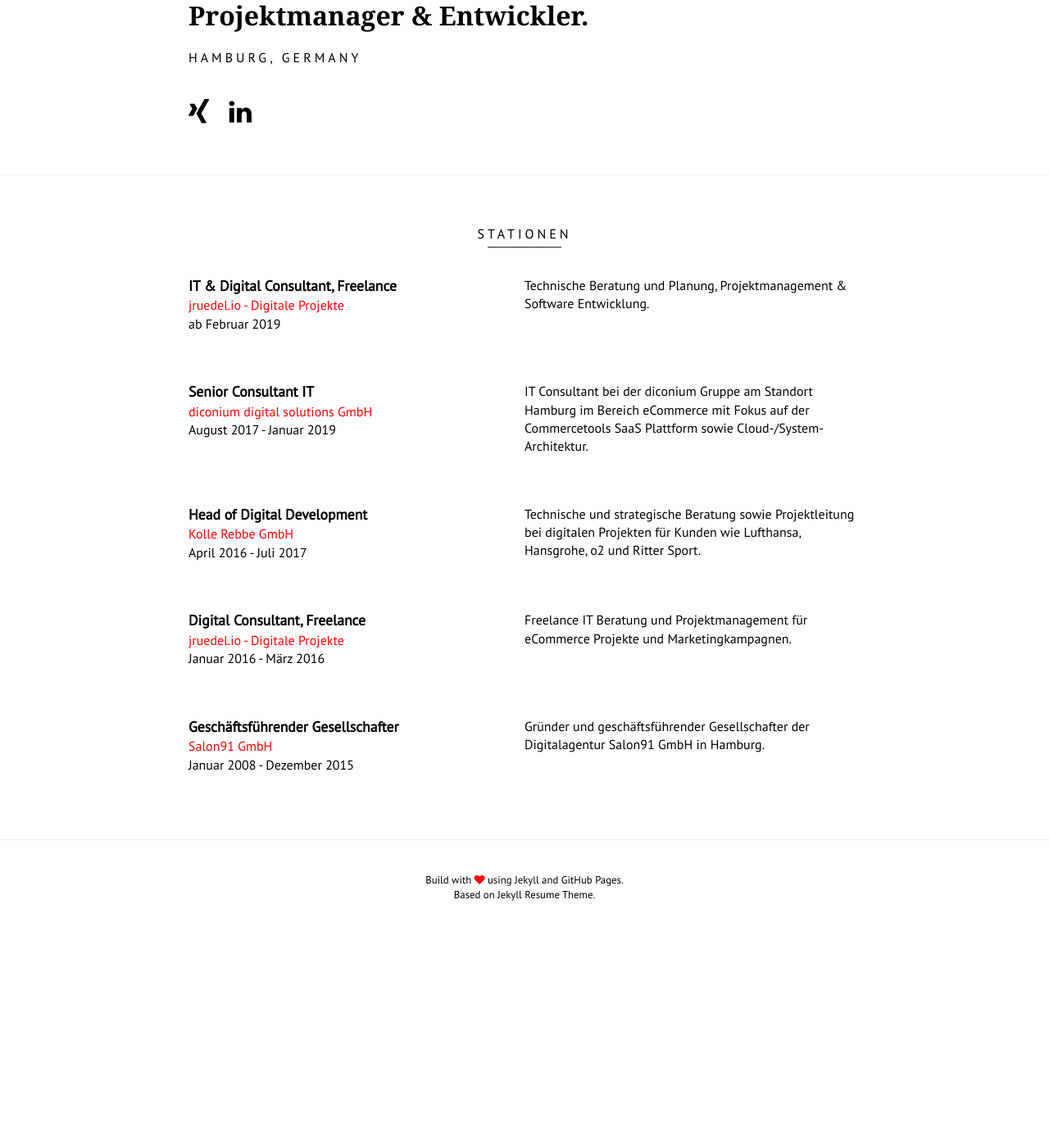
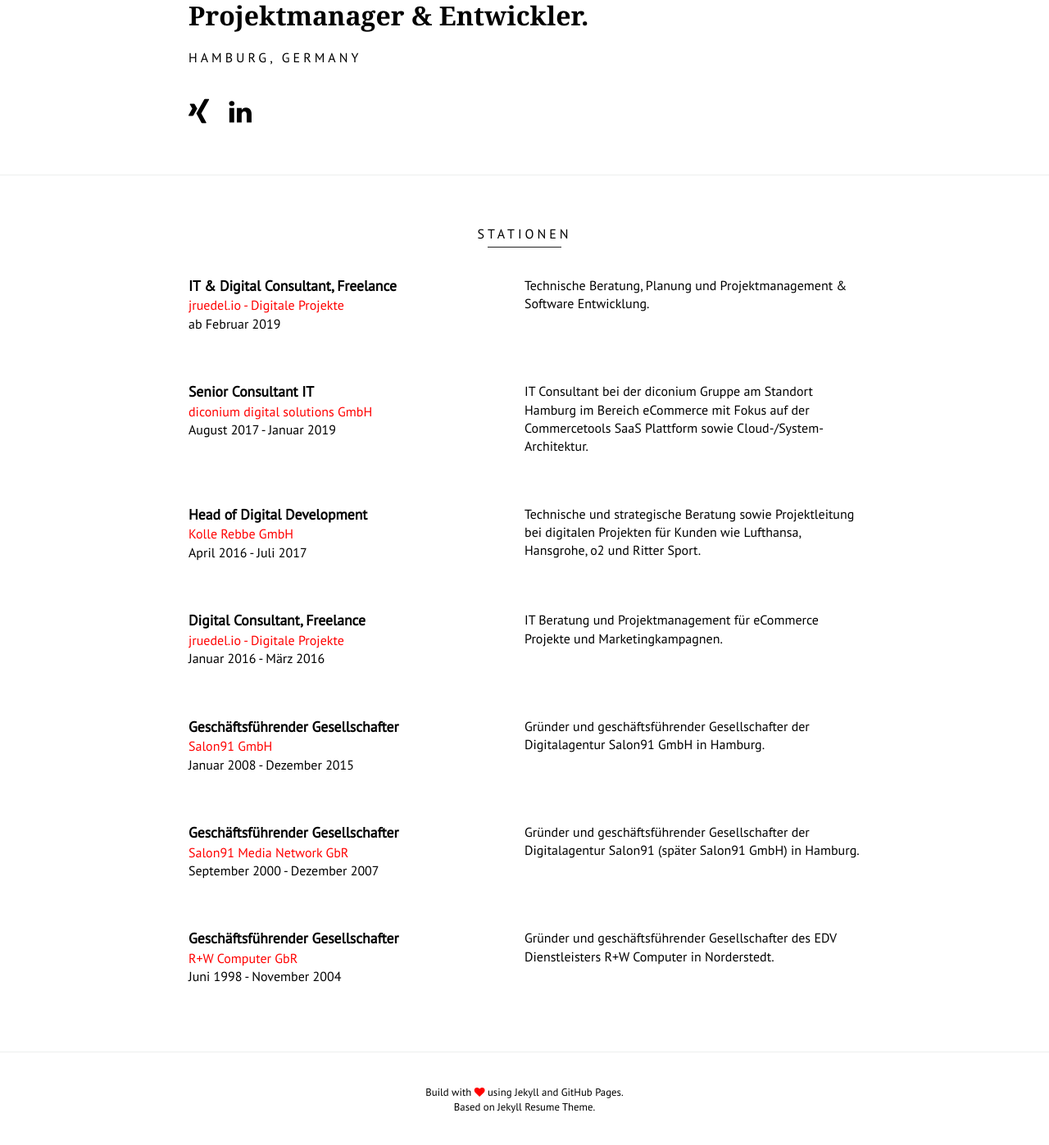
Before and after one commit to jruedel/jruedel.github.io, a Jekyll site: the page built from index.html, in a window 1280 px wide and 1400 px high, scrolled down 342 px. Shown: the top 1397 px of the window at 82% size. Built offline with Jekyll 4.4.1, drawn with Linux system fonts in a browser that asks for light colours; before the commit the page ends 1483 px from its top, so only the background shows below that.

Commit message:
Updated jobs content

```diff
--- a/_data/jobs.yml
+++ b/_data/jobs.yml
@@ -1,7 +1,7 @@
 -   title: IT & Digital Consultant, Freelance
     company: jruedel.io - Digitale Projekte
     period: ab Februar 2019
-    description: Technische Beratung und Planung, Projektmanagement & Software Entwicklung.
+    description: Technische Beratung, Planung und Projektmanagement & Software Entwicklung.
 
 -   title: Senior Consultant IT
     company: diconium digital solutions GmbH
@@ -16,9 +16,19 @@
 -   title: Digital Consultant, Freelance
     company: jruedel.io - Digitale Projekte
     period: Januar 2016 - März 2016
-    description: Freelance IT Beratung und Projektmanagement für eCommerce Projekte und Marketingkampagnen.
+    description: IT Beratung und Projektmanagement für eCommerce Projekte und Marketingkampagnen.
 
 -   title: Geschäftsführender Gesellschafter
     company: Salon91 GmbH
     period: Januar 2008 - Dezember 2015
     description:  Gründer und geschäftsführender Gesellschafter der Digitalagentur Salon91 GmbH in Hamburg.
+
+-   title: Geschäftsführender Gesellschafter
+    company: Salon91 Media Network GbR
+    period: September 2000 - Dezember 2007
+    description:  Gründer und geschäftsführender Gesellschafter der Digitalagentur Salon91 (später Salon91 GmbH) in Hamburg.
+
+-   title: Geschäftsführender Gesellschafter
+    company: R+W Computer GbR
+    period: Juni 1998 - November 2004
+    description:  Gründer und geschäftsführender Gesellschafter des EDV Dienstleisters R+W Computer in Norderstedt.
```
